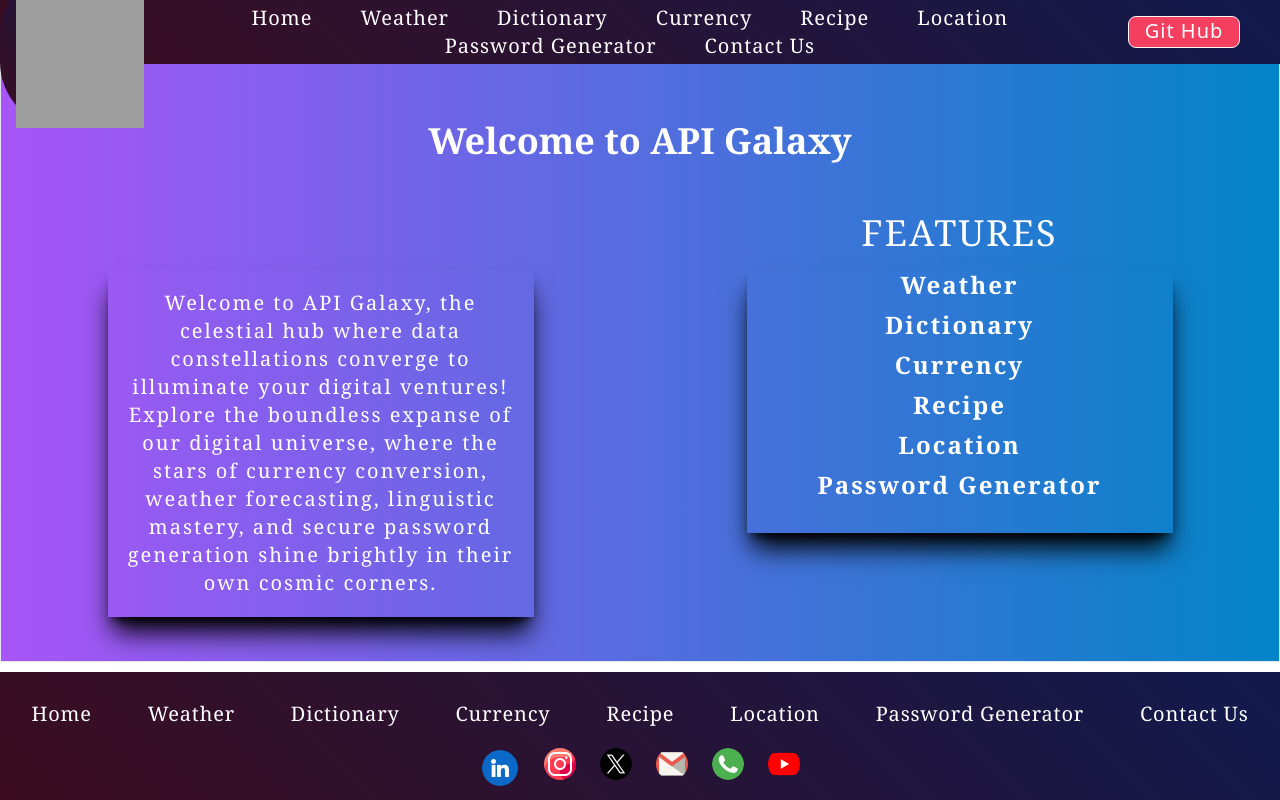
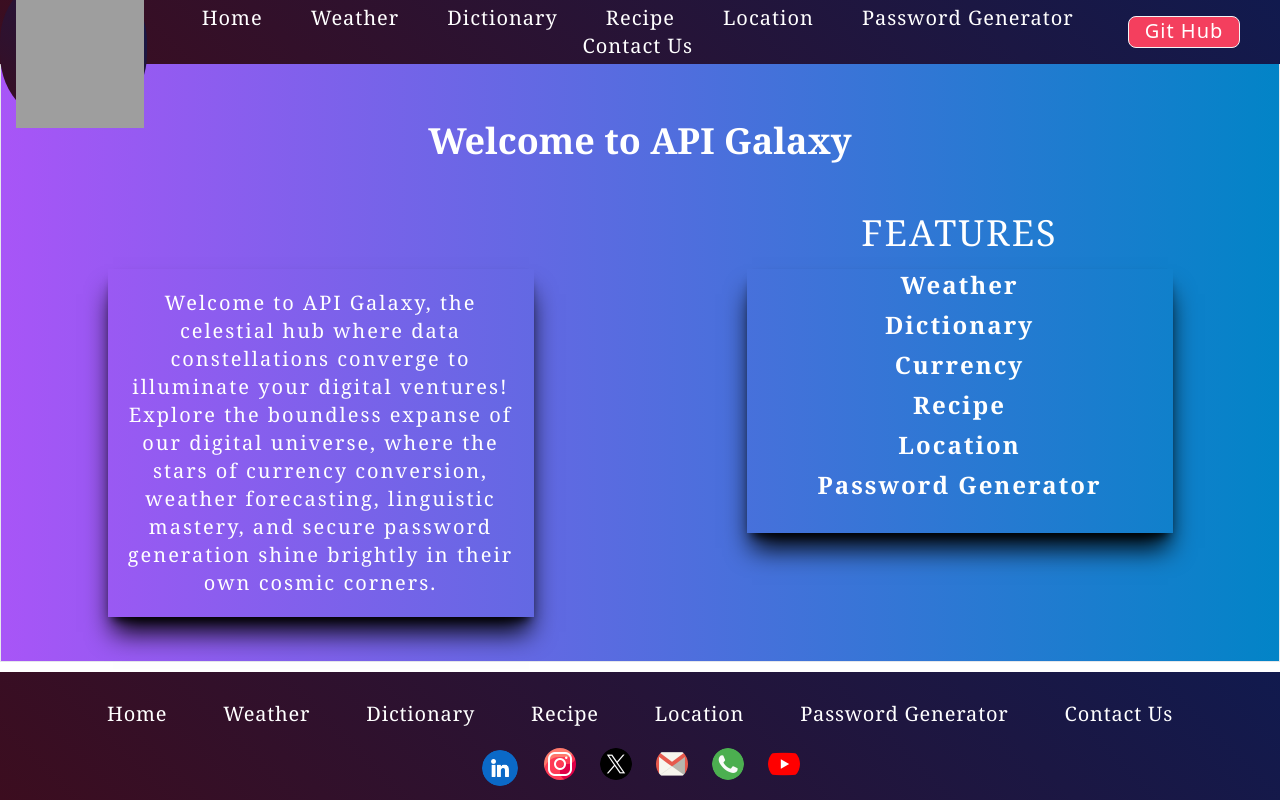
Before and after one commit to Vikash-Bachhety/API-Galaxy, a React (Vite) app: page /Home in a window 1280 px wide. Built offline with nearby package versions, Linux system fonts and the light colour scheme; grey boxes are pictures that could not be loaded.

Commit message:
Currency section disabled

```diff
--- a/src/Components/Footer.jsx
+++ b/src/Components/Footer.jsx
@@ -14,7 +14,7 @@ function Footer() {
         <Links to="Home" text="Home" />
         <Links to="Weather" text="Weather" />
         <Links to="Dictionary" text="Dictionary" />
-        <Links to="Currency" text="Currency" />
+        {/* <Links to="Currency" text="Currency" /> */}
         <Links to="Recipe" text="Recipe" />
         <Links to="Location" text="Location" />
         <Links to="Password" text="Password Generator" />
--- a/src/Components/Header.jsx
+++ b/src/Components/Header.jsx
@@ -14,7 +14,7 @@ function Header() {
                <Links to = "Home" text='Home'/>
                <Links to = "Weather" text='Weather'/>
                <Links to = "Dictionary" text='Dictionary'/>
-               <Links to = "Currency" text='Currency'/>
+               {/* <Links to = "Currency" text='Currency'/> */}
                <Links to = "Recipe" text='Recipe'/>
                <Links to = "Location" text='Location'/>
                <Links to = "Password" text='Password Generator'/>
```
Also changed, not shown: src/main.jsx (+4 -4 lines).
